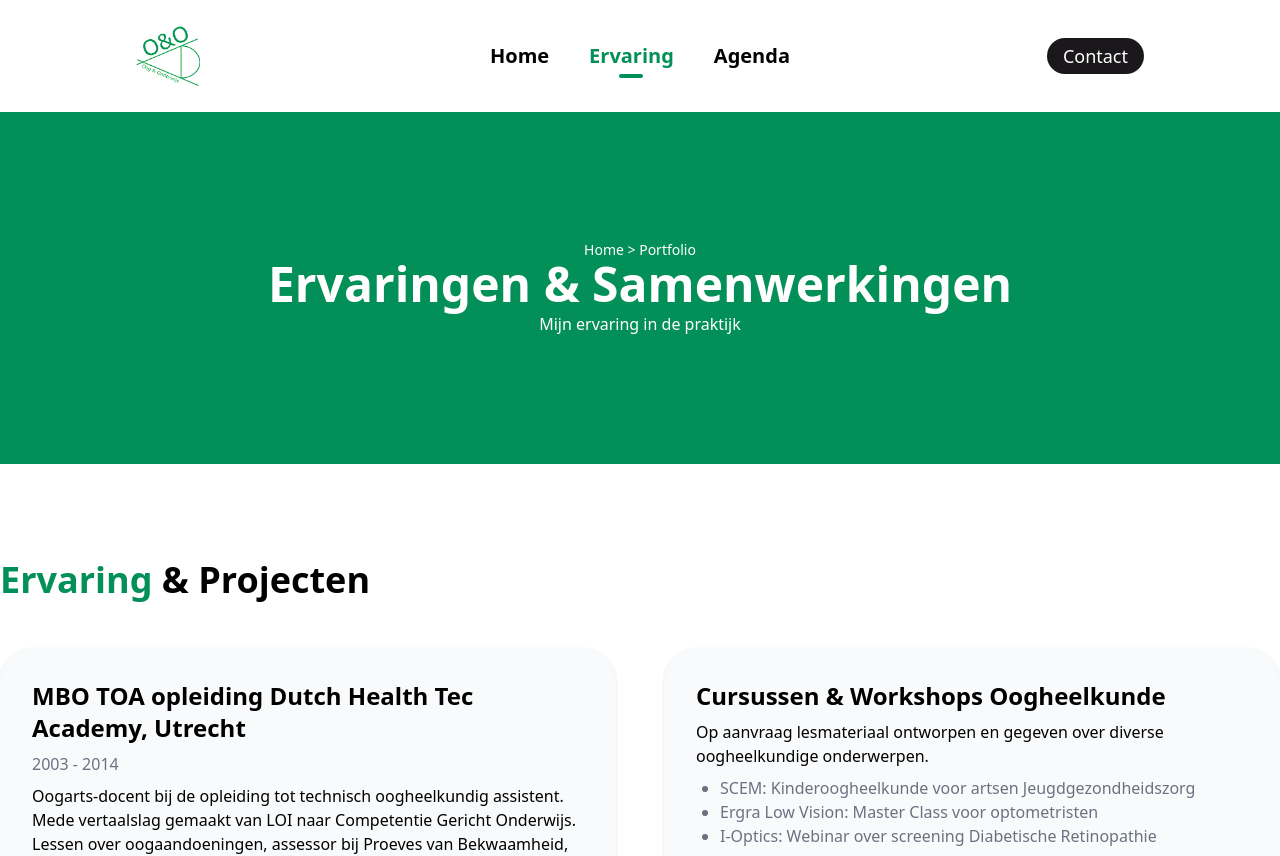
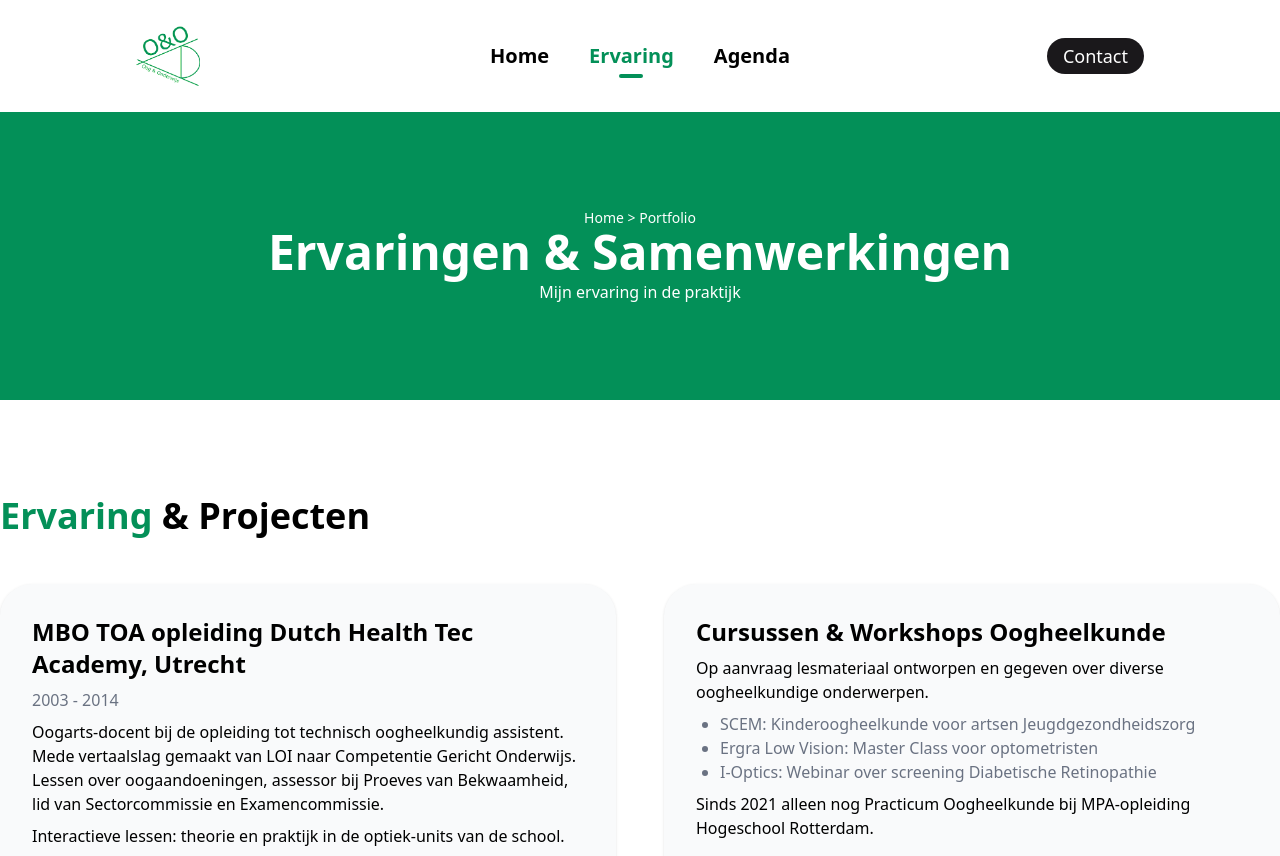
Before and after one commit to twanasselbergs/oog-en-onderwijs, a Vue app in the folder vue/: page /ervaring in a window 1280 px wide. Shown: the top 856 px of the page. Built offline with nearby package versions, Linux system fonts and the light colour scheme.

Commit message:
Set header background color padding smaller

```diff
--- a/vue/src/pages/Experience.vue
+++ b/vue/src/pages/Experience.vue
@@ -1,6 +1,6 @@
 <template>
   <main>
-    <section class="py-32 bg-green">
+    <section class="py-24 bg-green">
       <div
         class="container mx-auto flex flex-col md:flex-row items-center justify-center gap-16">
         <div class="text-center">
```
